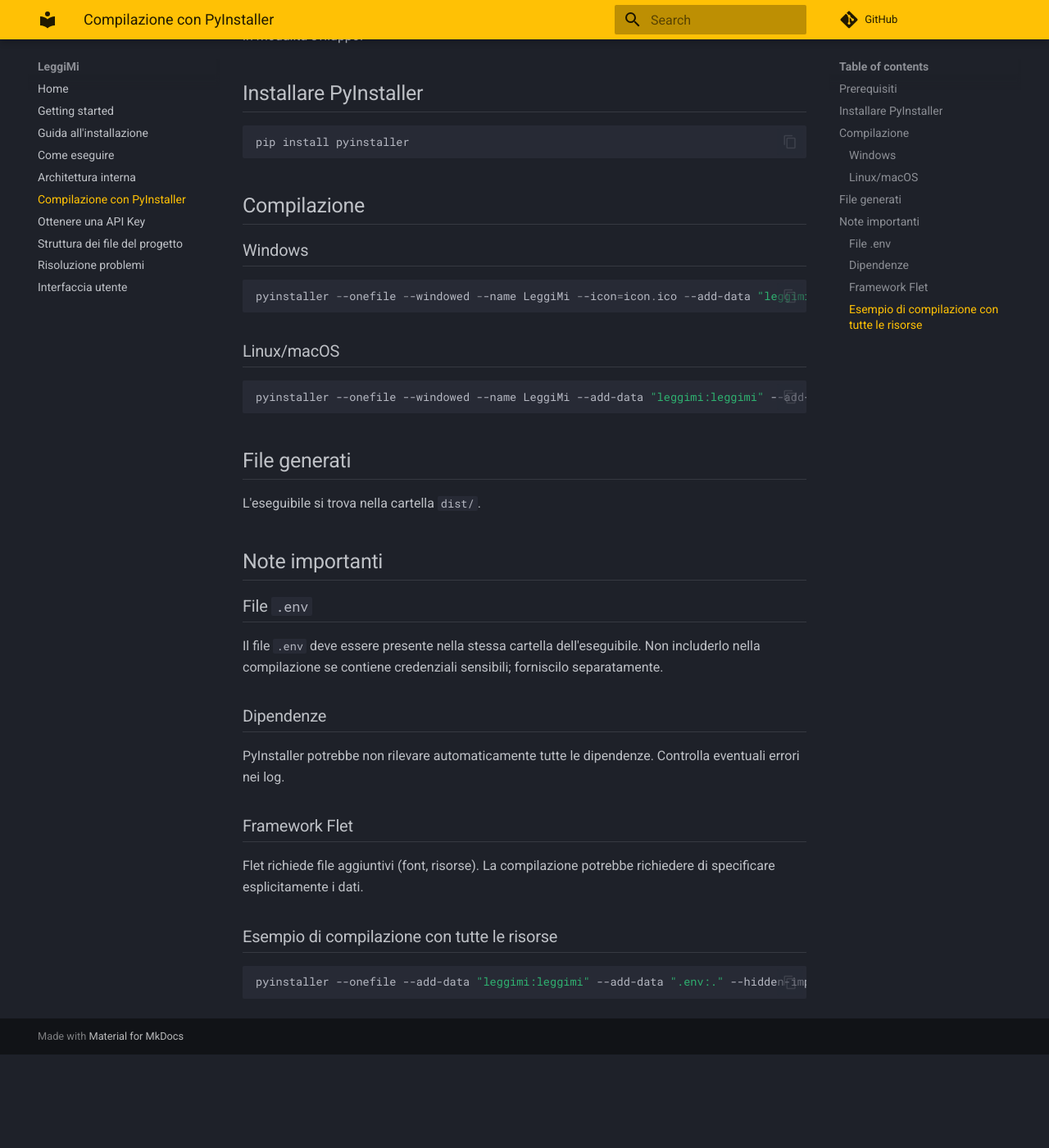
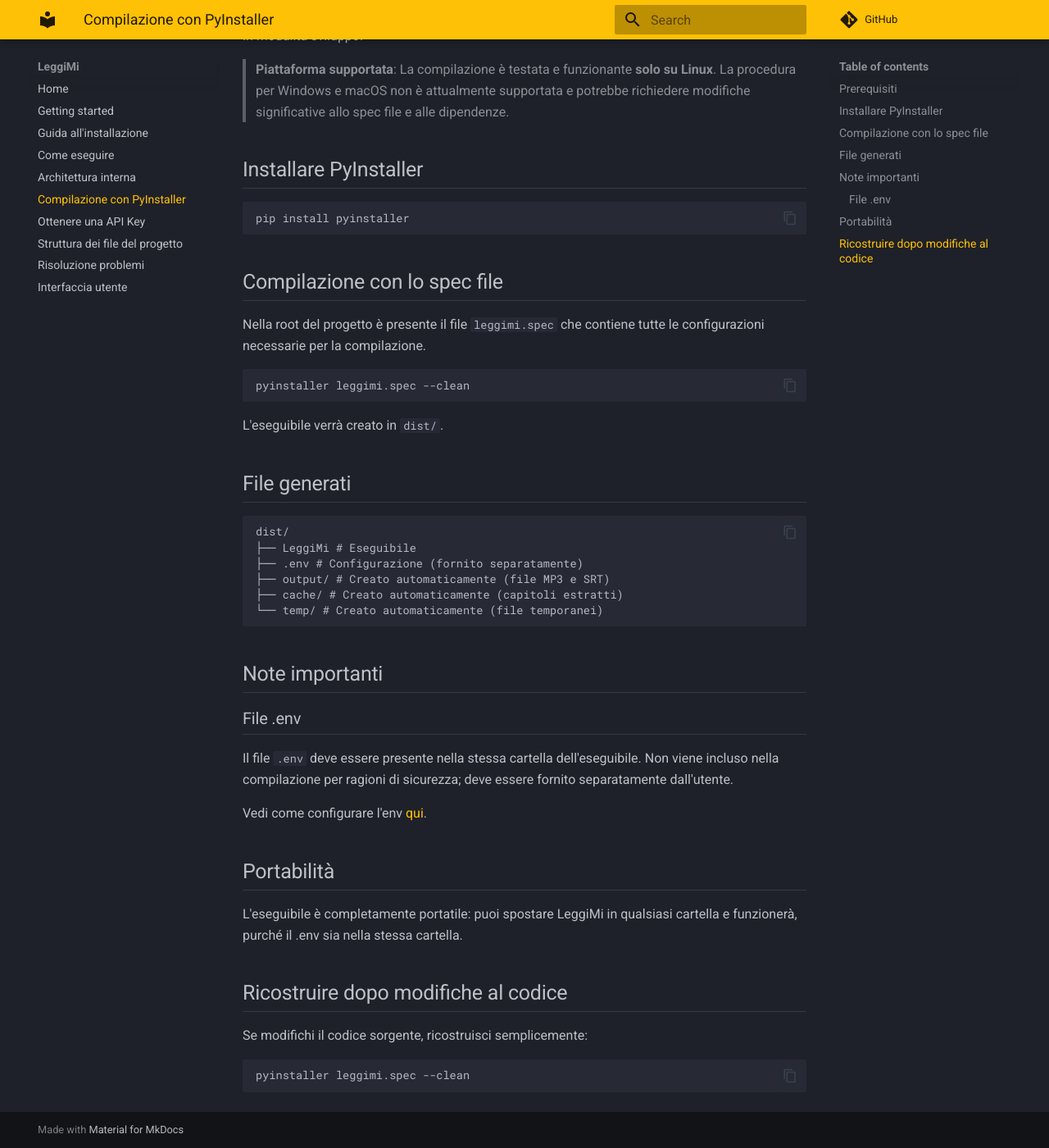
Before and after one commit to TheStxfan/leggimi, an MkDocs documentation site: the page built from docs/build.md, in a window 1280 px wide and 1400 px high, scrolled down 306 px. Shown: the whole window at 82% size. Built offline with MkDocs 1.6.1 and Material for MkDocs 9.7.7, drawn with Linux system fonts in a browser that asks for light colours; comment, search, counter and statistics services are not loaded; before the commit the page ends 1592 px from its top, so only the background shows below that.

Commit message:
docs: update documentation to clarify Linux-only support and improve setup instructions

````diff
--- a/docs/build.md
+++ b/docs/build.md
@@ -6,46 +6,52 @@
 
 Assicurati di aver completato la [guida all'installazione](setup.md) e che l'applicazione funzioni correttamente in modalità sviluppo.
 
+> **Piattaforma supportata**: La compilazione è testata e funzionante **solo su Linux**. La procedura per Windows e macOS non è attualmente supportata e potrebbe richiedere modifiche significative allo spec file e alle dipendenze.
+
 ## Installare PyInstaller
 
 ```bash
 pip install pyinstaller
 ```
 
-## Compilazione
+## Compilazione con lo spec file
 
-### Windows
+Nella root del progetto è presente il file `leggimi.spec` che contiene tutte le configurazioni necessarie per la compilazione.
 
-```powershell
-pyinstaller --onefile --windowed --name LeggiMi --icon=icon.ico --add-data "leggimi;leggimi" --add-data ".env;." leggimi/ui/app.py
+```bash
+pyinstaller leggimi.spec --clean
+
 ```
 
-### Linux/macOS
-
-```bash
-pyinstaller --onefile --windowed --name LeggiMi --add-data "leggimi:leggimi" --add-data ".env:." leggimi/ui/app.py
-```
+L'eseguibile verrà creato in `dist/`.
 
 ## File generati
 
-L'eseguibile si trova nella cartella `dist/`.
+```
+dist/
+├── LeggiMi # Eseguibile
+├── .env # Configurazione (fornito separatamente)
+├── output/ # Creato automaticamente (file MP3 e SRT)
+├── cache/ # Creato automaticamente (capitoli estratti)
+└── temp/ # Creato automaticamente (file temporanei)
+```
 
 ## Note importanti
 
-### File `.env`
+### File .env
 
-Il file `.env` deve essere presente nella stessa cartella dell'eseguibile. Non includerlo nella compilazione se contiene credenziali sensibili; forniscilo separatamente.
+Il file `.env` deve essere presente nella stessa cartella dell'eseguibile. Non viene incluso nella compilazione per ragioni di sicurezza; deve essere fornito separatamente dall'utente.
 
-### Dipendenze
+Vedi come configurare l'env [qui](setup.md).
 
-PyInstaller potrebbe non rilevare automaticamente tutte le dipendenze. Controlla eventuali errori nei log.
+## Portabilità
 
-### Framework Flet
+L'eseguibile è completamente portatile: puoi spostare LeggiMi in qualsiasi cartella e funzionerà, purché il .env sia nella stessa cartella.
 
-Flet richiede file aggiuntivi (font, risorse). La compilazione potrebbe richiedere di specificare esplicitamente i dati.
+## Ricostruire dopo modifiche al codice
 
-### Esempio di compilazione con tutte le risorse
+Se modifichi il codice sorgente, ricostruisci semplicemente:
 
 ```bash
-pyinstaller --onefile --add-data "leggimi:leggimi" --add-data ".env:." --hidden-import "flet" --hidden-import "miniaudio" --hidden-import "edge_tts" --hidden-import "fitz" leggimi/ui/app.py
+pyinstaller leggimi.spec --clean
 ```
--- a/docs/trobleshoot.md
+++ b/docs/trobleshoot.md
@@ -1,8 +1,16 @@
 # Risoluzione problemi del dev environment
 
-## Errore: "OPENROUTER_API_KEY not found"
+## Errore: "OPENROUTER_API_KEY not found" in sviluppo
 
-Assicurati che il file `.env` esista e contenga la chiave API.
+Assicurati che il file `.env` esista nella **root del progetto** (dove c'è `main.py`) e contenga la chiave API.
+
+```bash
+# Verifica che il file esista
+ls -la .env
+
+# Se non esiste, copialo da .env.example
+cp .env.example .env
+```
 
 ## Errore: "ModuleNotFoundError"
 
@@ -32,23 +40,74 @@
 
 # Risoluzione problemi di build
 
+## Piattaforme supportate
+
+Questa applicazione è attualmente **testata e sviluppata solo su Linux**. Le build per Windows e macOS potrebbero funzionare con modifiche allo spec file, ma non sono supportate attivamente.
+
 ## L'eseguibile non parte
 
-- Verifica che `.env` sia presente nella stessa cartella
+- **Verifica che `.env` sia presente nella stessa cartella dell'eseguibile**
 - Controlla i permessi di esecuzione
-- Esegui da terminale per vedere i messaggi di errore
+- Esegui da terminale per vedere i messaggi di errore:
 
-## Errori di import
+```bash
+./dist/LeggiMi
+```
 
-Aggiungi --hidden-import per i moduli mancanti.
+## Problemi di import durante la compilazione
+
+Usa lo spec file `leggimi.spec` per la compilazione, che include automaticamente tutte le dipendenze necessarie:
+
+```bash
+pyinstaller leggimi.spec --clean
+```
+
+## Problemi comuni e soluzioni
+
+| Errore                                           | Causa                             | Soluzione                                                                    |
+| ------------------------------------------------ | --------------------------------- | ---------------------------------------------------------------------------- |
+| `ModuleNotFoundError: No module named 'leggimi'` | Il package non è incluso nei dati | Lo spec file include `('src/leggimi', 'leggimi')` nei `datas`                |
+| `No module named '_cffi_backend'`                | miniaudio richiede cffi           | Lo spec file include `_cffi_backend` negli `hiddenimports`                   |
+| `No module named 'rich'`                         | flet-desktop richiede rich        | Lo spec file include `rich` negli `hiddenimports`                            |
+| `icons.json not found`                           | Flet non trova le icone           | Lo spec file usa `collect_data_files('flet')` per includere tutte le risorse |
+| `OPENROUTER_API_KEY not found`                   | `.env` non viene caricato         | Assicurati che `.env` sia nella stessa cartella dell'eseguibile              |
+| `NameError: name 'exit' is not defined`          | Bug di Flet quando manca rich     | Includi `rich` negli `hiddenimports` (lo spec file già lo fa)                |
+| `No such file or directory: '.../icons.json'`    | Risorse di Flet mancanti          | Usa `collect_data_files('flet')` nei `datas` (lo spec file già lo fa)        |
 
 ## DLL mancanti (Windows)
 
-Installa i runtime Visual C++ ridistribuibili.
+Se su Windows ottieni errori relativi a DLL mancanti, installa i runtime Visual C++ ridistribuibili:
+
+- [Visual C++ Redistributable](https://aka.ms/vs/17/release/vc_redist.x64.exe)
+
+## Ricostruire dopo modifiche al codice
+
+Se modifichi il codice sorgente, ricostruisci con:
+
+```bash
+pyinstaller leggimi.spec --clean
+```
+
+## Portabilità dell'eseguibile
+
+L'eseguibile è completamente portatile: puoi spostare `LeggiMi` in qualsiasi cartella e funzionerà, purché:
+
+1. Il file `.env` sia nella stessa cartella
+2. L'eseguibile abbia i permessi di esecuzione
+
+```bash
+# Esempio: spostare l'eseguibile in Downloads
+mv dist/LeggiMi ~/Downloads/
+cp .env ~/Downloads/
+cd ~/Downloads/
+./LeggiMi
+```
+
+---
 
 ## `.env.example`
 
-Copia questo file come .env e compila i valori
+Copia questo file come `.env` e compila i valori:
 
 ```env
 # Chiave API per OpenRouter (obbligatoria)
@@ -60,3 +119,17 @@
 # Modello per la generazione degli script
 TEXT_MODEL=nvidia/nemotron-3-ultra-550b-a55b:free
 ```
+
+---
+
+## Riepilogo delle modifiche
+
+| Sezione                          | Modifica                                                     |
+| :------------------------------- | :----------------------------------------------------------- |
+| **Errore `OPENROUTER_API_KEY`**  | Specifica che il `.env` deve stare nella root del progetto   |
+| **L'eseguibile non parte**       | Aggiunto comando per eseguire da terminale e vedere l'errore |
+| **Il `.env` non viene caricato** | Sezione dedicata con spiegazione chiara                      |
+| **Problemi di import**           | Spiegazione sull'uso dello spec file                         |
+| **Tabella problemi comuni**      | Aggiunti tutti gli errori riscontrati con le soluzioni       |
+| **Portabilità**                  | Spiegazione su come spostare l'eseguibile                    |
+| **Verifica rapida**              | Messaggi di debug per verificare il caricamento del `.env`   |
````
Also changed, not shown: README.md (+5 -2 lines), docs/getting-started.md (+7 -7 lines), docs/index.md (+2 -0 lines), docs/setup.md (+6 -2 lines), docs/structure.md (+8 -0 lines).
